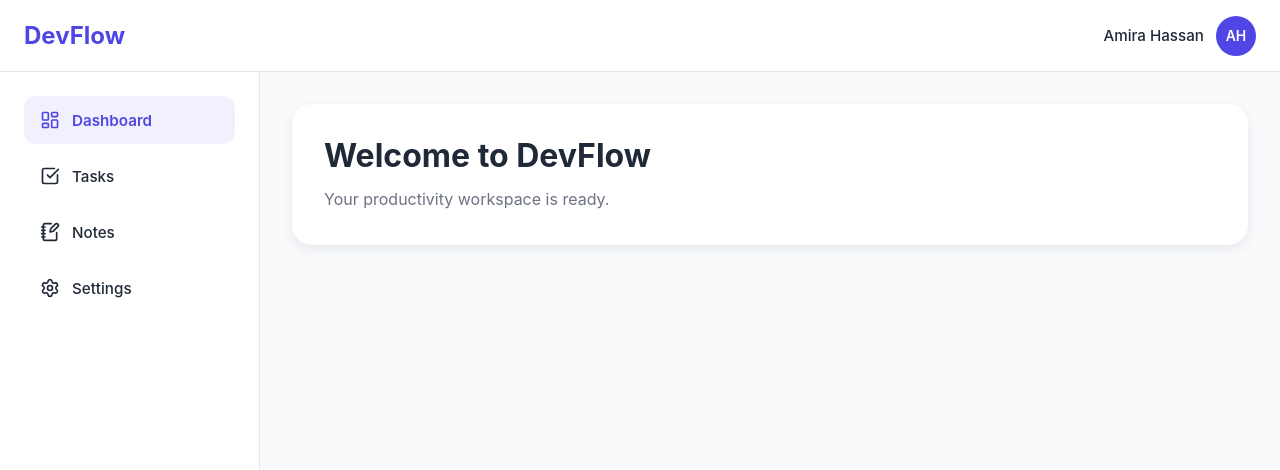
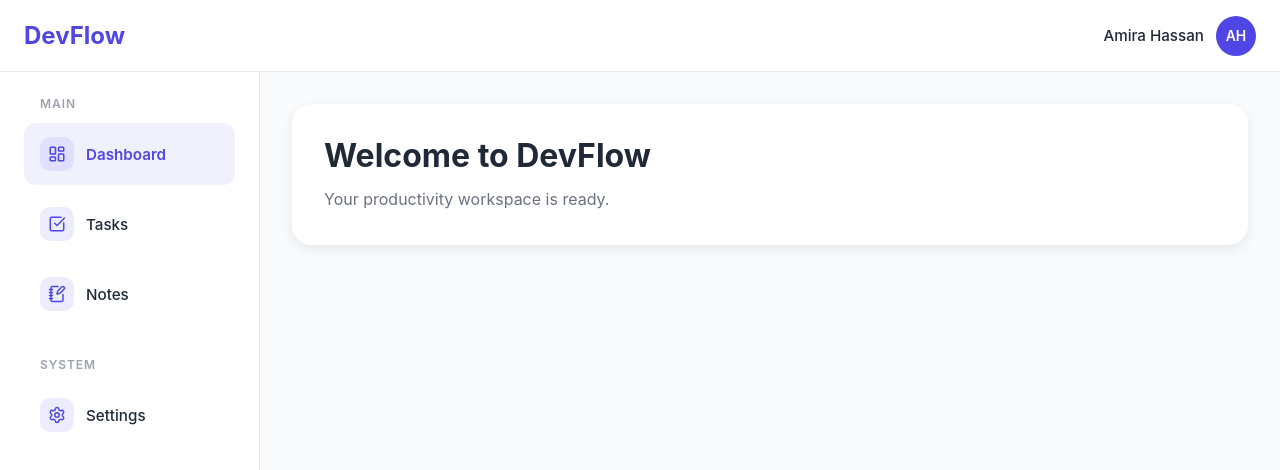
Before and after one commit to AmiraHassann/DevFlow, a React (Vite) app: page / in a window 1280 px wide. Shown: the top 470 px of the page. Built offline with nearby package versions, Linux system fonts and the light colour scheme.

Commit message:
Describe your changes

```diff
--- a/src/components/layouts/Sidebar/Sidebar.jsx
+++ b/src/components/layouts/Sidebar/Sidebar.jsx
@@ -11,35 +11,57 @@ function Sidebar() {
   return (
     <aside className={styles.sidebar}>
       <nav>
+  <div className={styles.section}>
+    <h3 className={styles.sectionTitle}>Main</h3>
+
     <ul className={styles.navList}>
       <li>
         <button className={`${styles.navItem} ${styles.active}`}>
-              <LayoutDashboard size={20} />
+          <div className={styles.iconContainer}>
+            <LayoutDashboard size={18} />
+          </div>
+
           <span>Dashboard</span>
         </button>
       </li>
 
       <li>
         <button className={styles.navItem}>
-              <CheckSquare size={20} />
+          <div className={styles.iconContainer}>
+            <CheckSquare size={18} />
+          </div>
+
           <span>Tasks</span>
         </button>
       </li>
 
       <li>
         <button className={styles.navItem}>
-              <NotebookPen size={20} />
+          <div className={styles.iconContainer}>
+            <NotebookPen size={18} />
+          </div>
+
           <span>Notes</span>
         </button>
       </li>
+    </ul>
+  </div>
 
+  <div className={styles.section}>
+    <h3 className={styles.sectionTitle}>System</h3>
+
+    <ul className={styles.navList}>
       <li>
         <button className={styles.navItem}>
-              <Settings size={20} />
+          <div className={styles.iconContainer}>
+            <Settings size={18} />
+          </div>
+
           <span>Settings</span>
         </button>
       </li>
     </ul>
+  </div>
 </nav>
     </aside>
   );
--- a/src/components/layouts/Sidebar/Sidebar.module.css
+++ b/src/components/layouts/Sidebar/Sidebar.module.css
@@ -63,3 +63,37 @@
 
   flex-shrink: 0;
 }
+
+.iconContainer {
+  width: 34px;
+  height: 34px;
+
+  display: flex;
+  align-items: center;
+  justify-content: center;
+
+  border-radius: 10px;
+
+  background-color: rgba(79, 70, 229, 0.1);
+  color: var(--color-primary);
+
+  flex-shrink: 0;
+}
+
+.section {
+  margin-bottom: 32px;
+}
+
+.sectionTitle {
+  margin-bottom: 12px;
+
+  padding: 0 16px;
+
+  font-size: 0.75rem;
+  font-weight: 600;
+
+  text-transform: uppercase;
+  letter-spacing: 0.08em;
+
+  color: #9ca3af;
+}
```
Lines whose indentation alone changed are shown as unchanged.
